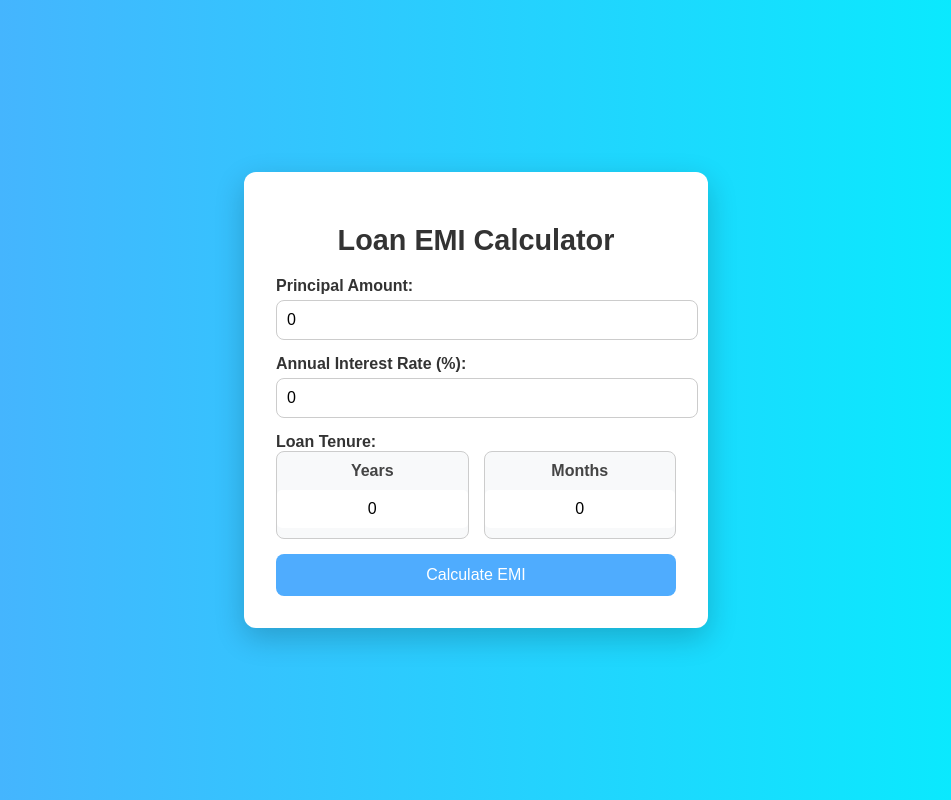
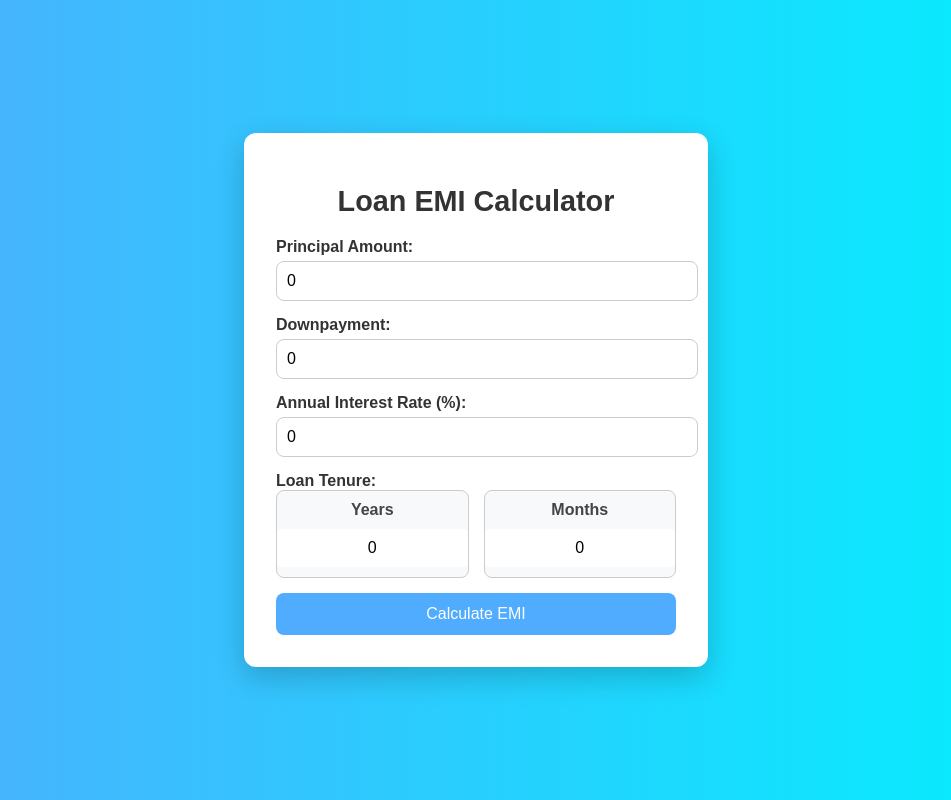
Before and after one commit to vikarnjha/React-EMI-SIP-Calculator, a React (Vite) app in the folder emi-sip-calculator/: page / in a window 1280 px wide. Shown: the whole page, without its empty margins (164-1115 px from the left). Built offline with nearby package versions, Linux system fonts and the light colour scheme.

Commit message:
adding downpayment option

```diff
--- a/emi-sip-calculator/src/components/EMICalc.jsx
+++ b/emi-sip-calculator/src/components/EMICalc.jsx
@@ -9,6 +9,8 @@ const EMICalc = () => {
   const [years, setYears] = useState(0);
   const [months, setMonths] = useState(0);
   const [result, setResult] = useState(null);
+  const [downpayment, setDownpayment] = useState(0);
+
 
   const handleCalculate = () => {
     const totalMonths = Number(years) * 12 + Number(months);
@@ -31,6 +33,18 @@ const EMICalc = () => {
           onChange={(e) => {
             let value = e.target.value.replace(/^0+/, "");
             if (!isNaN(value)) setPrincipal(value);
+          }}
+        />
+      </div>
+
+      <div className="input-group">
+        <label>Downpayment:</label>
+        <input
+          type="number"
+          value={downpayment}
+          onChange={(e) => {
+            let value = e.target.value.replace(/^0+/, "");
+            if (!isNaN(value)) setDownpayment(value);
           }}
         />
       </div>
```
